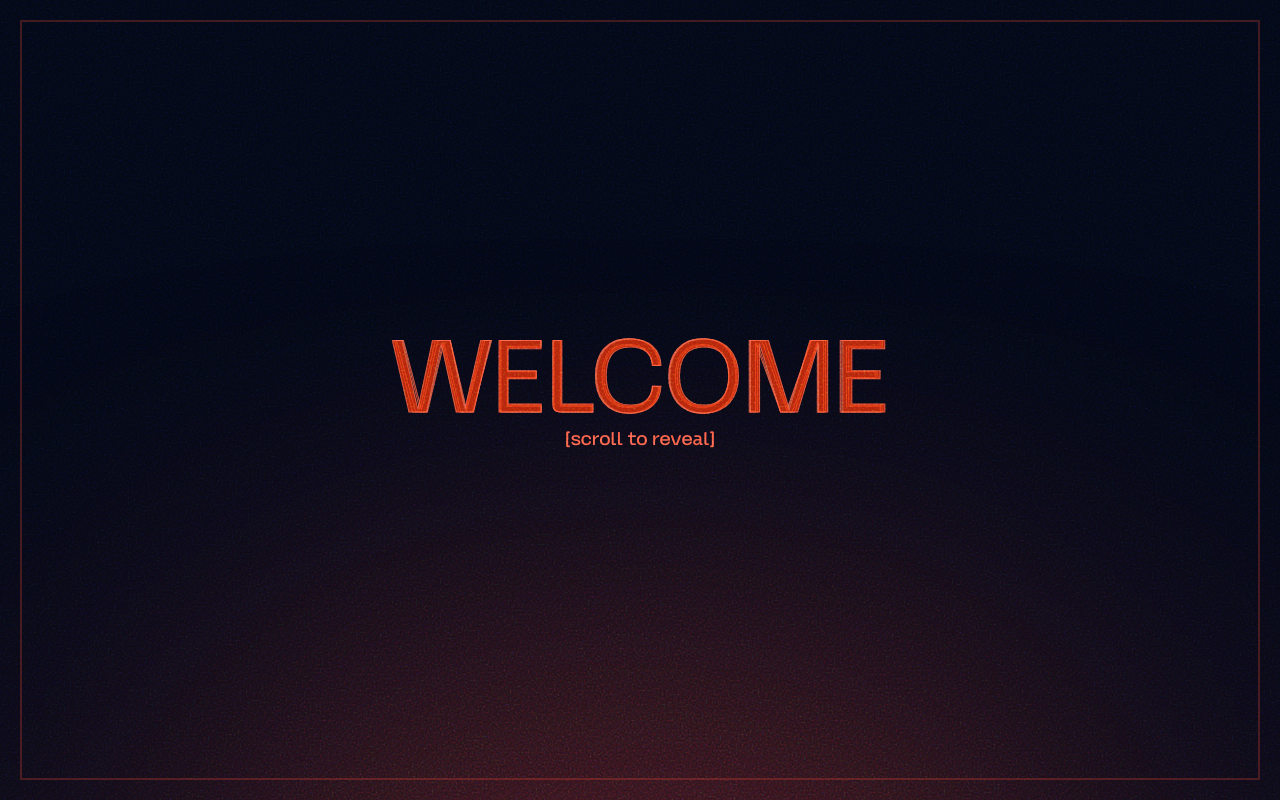
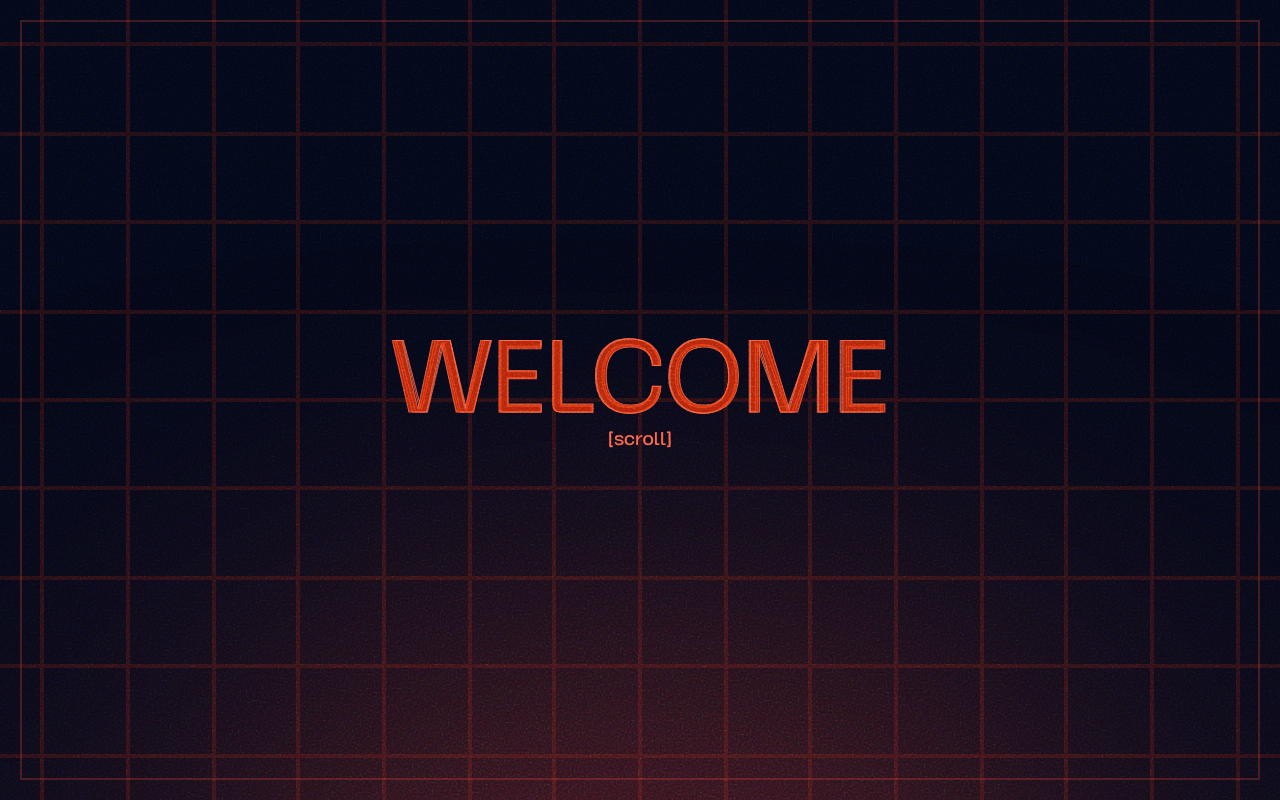
Before and after one commit to ronishrohan/portfolio, a React (Vite) app: page / in a window 1280 px wide. Shown: the top 800 px of the page. Built offline with nearby package versions, Linux system fonts and the light colour scheme.

Commit message:
added grid background

```diff
--- a/src/index.css
+++ b/src/index.css
@@ -15,7 +15,7 @@ html,body,#root{
   width: 100%;
   height: 100%;
   position: relative;
-  background-color: rgb(3 7 18);
+  background-color: rgb(3, 7, 19);
 }
 
 body{
--- a/src/pages/components/Noise.jsx
+++ b/src/pages/components/Noise.jsx
@@ -13,11 +13,12 @@ function Noise() {
         <feTurbulence
           type="fractalNoise"
           baseFrequency="0.5"
-          numOctaves="1"
+          numOctaves="5"
           stitchTiles="stitch"
           seed={seed}
         ></feTurbulence>
       </filter>
+
       <rect className="w-full h-full" filter="url(#noise)" ></rect>
     </svg>
   );
--- a/src/pages/home/Home.jsx
+++ b/src/pages/home/Home.jsx
@@ -2,12 +2,14 @@ import React from "react";
 import Intro from "./components/Intro";
 import Grid from "./components/Grid";
 import About from "./components/About";
-
+import GridBackground from "./components/GridBackground";
+import { useRef } from "react";
 function Home() {
+  const mainRef = useRef(null);
   return (
-    <main id="test" className=" relative w-full h-full">
+    <main ref={mainRef} id="main" className=" relative w-full h-full">
       {/* <Grid></Grid> */}
-
+      <GridBackground mainRef={mainRef} ></GridBackground>
       <Intro></Intro>
       <About></About>
 
--- a/src/pages/home/components/About.jsx
+++ b/src/pages/home/components/About.jsx
@@ -30,9 +30,9 @@ function About() {
   return (
     <section
       ref={sectionRef}
-      className="h-screen w-full overflow-hidden text-white flex p-20"
+      className="h-screen w-full overflow-hidden z-20 text-white flex p-20"
     >
-      <div className="flex flex-row w-full">
+      <div className="flex flex-row w-full z-20">
         <div className="w-[60%] text-[24px] flex flex-col gap-3">
           <motion.h1
             style={{ x: translateTitle }}
@@ -49,15 +49,18 @@ function About() {
             <motion.div style={{ y: translateWords }}>
               i make websites
             </motion.div>
+            <motion.div style={{ y: translateWords }}>
+              [most of them work]
+            </motion.div>
           </h1>
         </div>
         <motion.div
           style={{ x: translateImage }}
-          className="w-[40%] h-full border-2 border-[#e64136] flex items-center justify-center overflow-hidden"
+          className="relative w-[40%] h-full border-2 border-[#e64136] flex items-center justify-center overflow-hidden"
         >
           <motion.img
             style={{y:slideImage}}
-            className=" object-cover brightness-75"
+            className="absolute w-[200vw] h-[200vh] object-cover brightness-75"
             src="/images/about-me.webp"
             alt=""
           />
--- /dev/null
+++ b/src/pages/home/components/GridBackground.jsx
@@ -0,0 +1,38 @@
+import React from "react";
+import { useEffect } from "react";
+import { useState } from "react";
+import {useScroll, useSpring, useTransform, motion} from "framer-motion"
+function GridBackground({mainRef}) {
+  const [size, setSize] = useState(window.innerWidth / 30);
+  const scroll = useScroll({target: mainRef, offset: ["1 0", "1 1"]})
+  const scrollProgress = useSpring(useTransform(scroll.scrollYProgress, [0,1], [-100,100]), {damping:50, stiffness:500})
+
+  useEffect(() => {
+    function changeSize() {
+      setSize(window.innerWidth / 30);
+    }
+
+    window.addEventListener("resize", changeSize);
+    return () => window.removeEventListener("resize", changeSize);
+  }, []);
+
+  return (
+    <div className="fixed w-full h-full z-0 top-0  flex items-center justify-center">
+      <motion.div style={{y: scrollProgress,x:scrollProgress, scale: 2}} className="w-full h-full z-0 grid scale-[2] grid-cols-[repeat(30,1fr)]">
+        {new Array(30 * Math.floor(window.innerHeight / size)-20)
+          .fill(null)
+          .map((_, index) => {
+            return (
+              <div
+                key={index}
+                style={{ width: size, height: "100%" }}
+                className="border-[1px] border-orange_grid"
+              ></div>
+            );
+          })}
+      </motion.div>
+    </div>
+  );
+}
+
+export default GridBackground;
--- a/src/pages/home/components/Intro.jsx
+++ b/src/pages/home/components/Intro.jsx
@@ -17,7 +17,7 @@ function Intro() {
       <Grid style={{scale: gridProgress}}></Grid>
       <motion.section
         style={{ opacity: scrollProgress }}
-        className="relative w-full h-screen flex flex-col items-center justify-center"
+        className="relative w-full h-screen flex flex-col z-20 items-center justify-center"
         ref={sectionRef}
       >
         <div className="absolute w-[50%] h-[50%] bg-[#fb4b38b0] blur-[250px] bottom-[-60%]"></div>
@@ -59,7 +59,7 @@ function Intro() {
           })}
         </div>
 
-        <div className="text-lg text-[#ff523b]">{"[scroll to reveal]"}</div>
+        <div className="text-lg text-[#ff523b]">{"[scroll]"}</div>
       </motion.section>
     </>
   );
--- a/tailwind.config.js
+++ b/tailwind.config.js
@@ -8,7 +8,9 @@ export default {
     extend: {
       colors: {
         "orange_main" : "#e64136",
-        "orange_dim" : "#e64136"
+        "orange_dim" : "#e64136",
+        "orange_grid" : "hsla(11.76, 100%, 50%, 0.1)",
+        "background" : "rgb(3, 7, 19)"
       }
     },
   },
```
